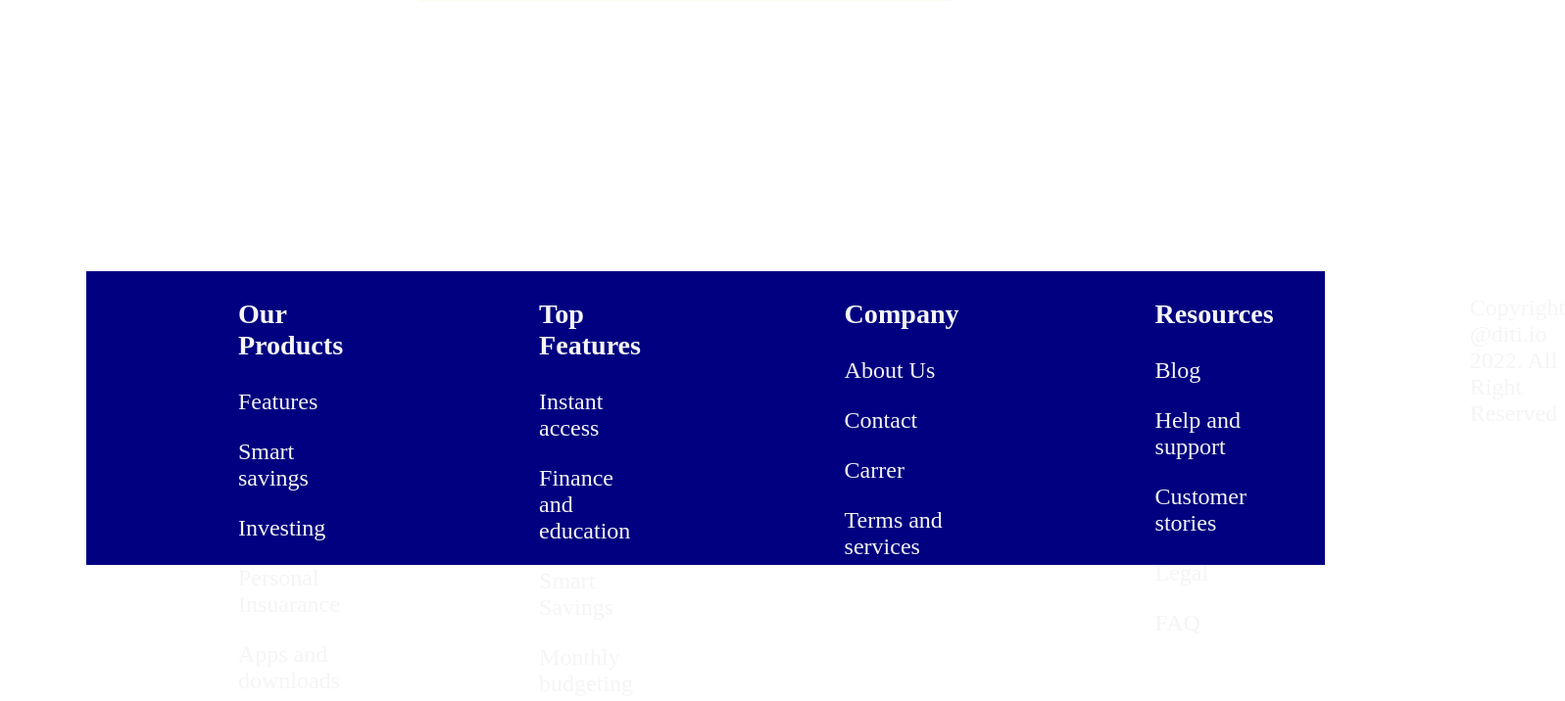
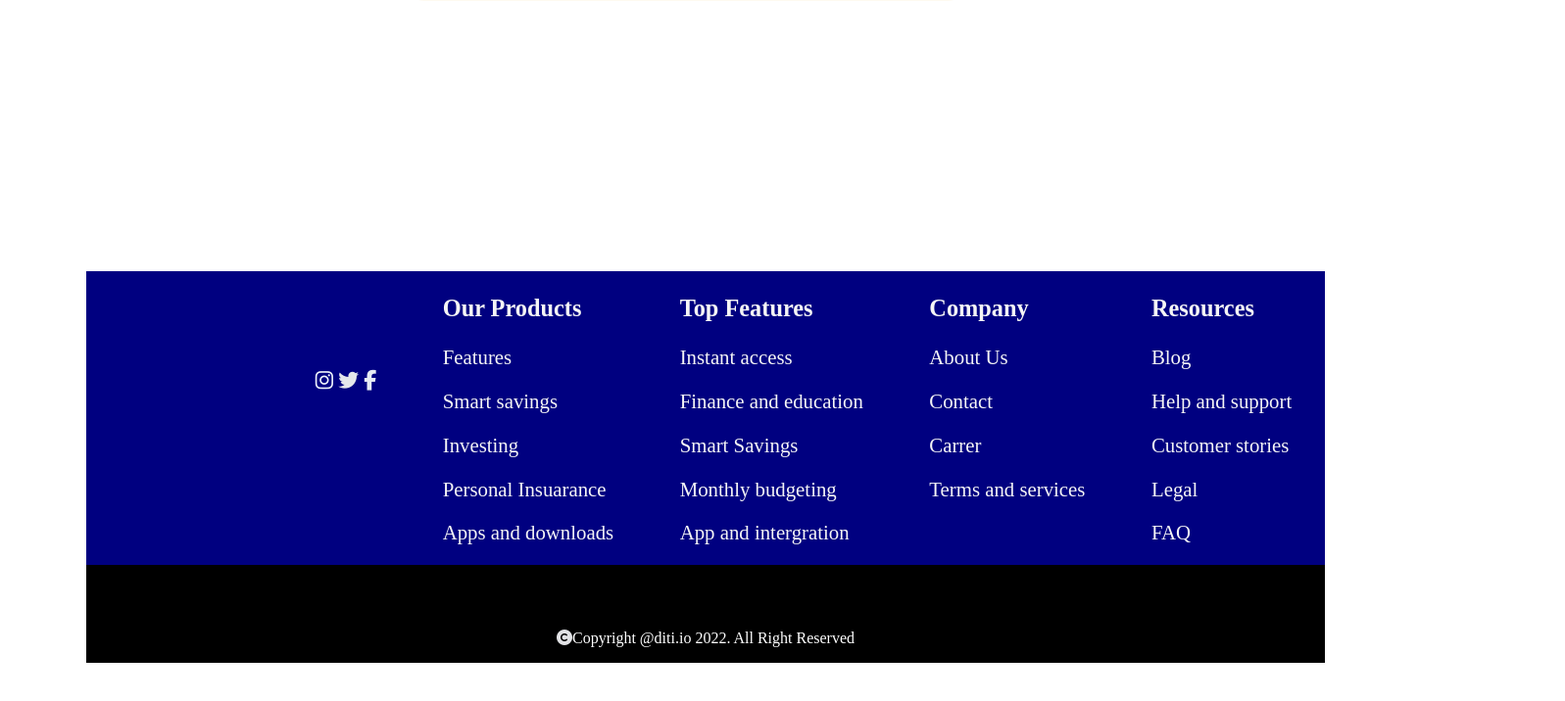
Before and after one commit to joylinekingori/dit-io-project, a plain HTML site: page index.html in a window 1280 px wide. Shown: the part 5354-6070 px from the top of the page at 98% size, 1597 px wide, since content can reach past the window. After the commit the page ends 6039 px from the top, so only its background shows below. Drawn offline with Linux system fonts and the light colour scheme.

Commit message:
added changes

```diff
--- a/index.html
+++ b/index.html
@@ -6,6 +6,9 @@
     <meta charset="UTF-8">
     <meta name="viewport" content="width=device-width, initial-scale=1.0">
     <title>Document</title>
+    <link rel="stylesheet" href="https://cdnjs.cloudflare.com/ajax/libs/font-awesome/6.7.2/css/all.min.css"
+        integrity="sha512-Evv84Mr4kqVGRNSgIGL/F/aIDqQb7xQ2vcrdIwxfjThSH8CSR7PBEakCr51Ck+w+/U6swU2Im1vVX0SVk9ABhg=="
+        crossorigin="anonymous" referrerpolicy="no-referrer" />
 </head>
 
 <body>
@@ -45,7 +48,7 @@
                             <path
                                 d="M41.777 30.517c-.062-6.232 5.082-9.221 5.312-9.372-2.891-4.227-7.395-4.807-8.998-4.873-3.83-.389-7.477 2.256-9.42 2.256-1.939 0-4.941-2.199-8.117-2.143-4.178.062-8.029 2.43-10.179 6.17-4.339 7.527-1.11 18.682 3.118 24.791 2.067 2.986 4.532 6.346 7.766 6.223 3.117-.123 4.293-2.016 8.061-2.016s4.826 2.016 8.123 1.953c3.352-.061 5.477-3.043 7.527-6.041 2.373-3.469 3.35-6.828 3.408-6.998-.073-.034-6.534-2.509-6.601-9.95zM35.582 12.229c1.715-2.082 2.877-4.975 2.561-7.855-2.475.1-5.471 1.645-7.248 3.725-1.592 1.846-2.984 4.785-2.611 7.613 2.761.214 5.577-1.405 7.298-3.483z"
                                 fill="#f7eded" class="fill-000000"></path>
-                        </svg>  Appstore</button>
+                        </svg> Appstore</button>
                     <button type="submit" id="play-store"><svg xmlns="http://www.w3.org/2000/svg" x="0px" y="0px"
                             width="48" height="48" viewBox="0 0 48 48">
                             <linearGradient id="jFdG-76_seIEvf-hbjSsaa_rZwnRdJyYqRi_gr1" x1="1688.489" x2="1685.469"
@@ -161,7 +164,7 @@
             </svg>
 
             <img src="images/trello-16-04.png" id="trello-icon">
-                 <?xml version="1.0" ?><svg height="92" viewBox="0 0 272 92" width="272" xmlns="http://www.w3.org/2000/svg"
+            <?xml version="1.0" ?><svg height="92" viewBox="0 0 272 92" width="272" xmlns="http://www.w3.org/2000/svg"
                 id="google-icon">
                 <path
                     d="M115.75 47.18c0 12.77-9.99 22.18-22.25 22.18s-22.25-9.41-22.25-22.18C71.25 34.32 81.24 25 93.5 25s22.25 9.32 22.25 22.18zm-9.74 0c0-7.98-5.79-13.44-12.51-13.44S80.99 39.2 80.99 47.18c0 7.9 5.79 13.44 12.51 13.44s12.51-5.55 12.51-13.44z"
@@ -241,7 +244,8 @@
                 <p>dit.io deliverd blazing fast<br>perform striking</p>
             </div>
             <div class="dit-transfers">
-                <?xml version="1.0" ?><svg viewBox="0 0 32 32" xmlns="http://www.w3.org/2000/svg" class="transfers-icon">
+                <?xml version="1.0" ?><svg viewBox="0 0 32 32" xmlns="http://www.w3.org/2000/svg"
+                    class="transfers-icon">
                     <defs>
                         <style>
                             .cls-1 {
@@ -328,8 +332,10 @@
         <div class="settings">
             <div class="settings-one">
                 <h1>Mobile App Interface</h1>
-                <p>Lorem ipsum dolor sit amet, consectetur adipiscing elit.<br> Etiam lobortis ligula vitae lacus pulvinar
-                    mollis. Fusce<br> laoreet neque vitae ex tempor,<br> in finibus est porta. Donec vehicula, leo vel porttitor
+                <p>Lorem ipsum dolor sit amet, consectetur adipiscing elit.<br> Etiam lobortis ligula vitae lacus
+                    pulvinar
+                    mollis. Fusce<br> laoreet neque vitae ex tempor,<br> in finibus est porta. Donec vehicula, leo vel
+                    porttitor
                     tincidunt,</p> <button type="submit" id="know-more">Know More</button>
 
             </div>
@@ -363,7 +369,7 @@
 
         </div>
         <div id="word">
-            <h1><span id="words">Some Words  </span>from our clients</h1>
+            <h1><span id="words">Some Words </span>from our clients</h1>
         </div>
         <div class="feedback">
             <div id="feedback-one">
@@ -396,14 +402,17 @@
                 <p>Over 50,000+ Users</p>
                 <h2>Download<br>diti.io Mobile App</h2>
 
-                    <p>Different Platform?Contact us</p>
+                <p>Different Platform?Contact us</p>
 
             </div>
         </div>
         <footer class="footer">
-            <div><i class="fa-brands fa-instagram" style="color: #eef3fb;"></i>
-            </div><i class="fa-brands fa-twitter" style="color: #e5e7eb;"></i>
-            <div><i class="fa-brands fa-facebook-f" style="color: #e6ebf4;"></i>
+            <div class="footer-icons">
+                <i class="fa-brands fa-instagram" style="color: #eef3fb;"></i>
+                <i class="fa-brands fa-twitter" style="color: #e5e7eb;"></i>
+                <i class="fa-brands fa-facebook-f" style="color: #e6ebf4;"></i>
+            </div>
+            <div>
                 <h3>Our Products</h3>
                 <p>Features</p>
                 <p>Smart savings</p>
@@ -442,12 +451,13 @@
 
 
             </div>
-            <div>
-                <p><i class="fa-solid fa-copyright" style="color: #e1e2e5;"></i>Copyright @diti.io 2022. All Right
-                    Reserved</p>
-            </div>
+
 
         </footer>
+        <div class="copyright">
+            <p><i class="fa-solid fa-copyright" style="color: #e1e2e5;"></i>Copyright @diti.io 2022. All Right
+                Reserved</p>
+        </div>
 
 
 
--- a/style.css
+++ b/style.css
@@ -320,12 +320,24 @@
     display: flex;
     color: whitesmoke;
     margin-top: 300px;
-    justify-content: center;
     height: 300px;
-    gap: 200px;
-    font-size: 150%;
+    gap: 0px;
+    font-size: 130%;
+    justify-content: space-around;
+
 
 }
+.footer-icons{
+    margin-top: 100px;
+    margin-left: 200px;
+}
+.copyright{
+    background-color: black;
+    height: 50px;
+    text-align: center;
+    padding-top: 50px;
+    color: white;
 
 
-#google-icon {}
+
+}
```
